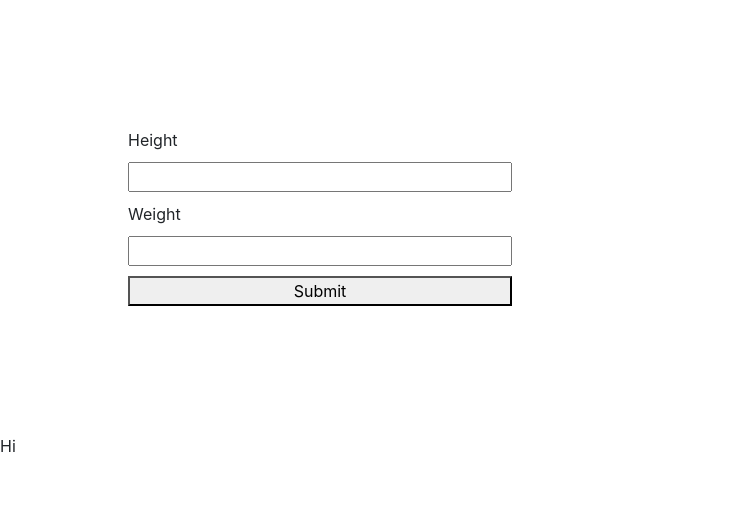
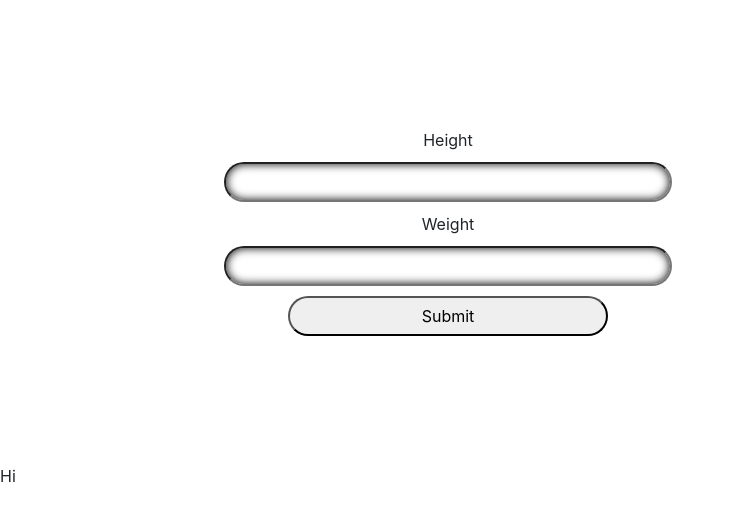
Before and after one commit to abin-karukappallil/Re-Act, a React (Create React App) app: page / in a window 1280 px wide. Shown: the top 520 px of the page, without its empty margins (0-734 px from the left). Built offline with nearby package versions, Linux system fonts and the light colour scheme.

Commit message:
form css

```diff
--- a/src/App.css
+++ b/src/App.css
@@ -1,8 +1,22 @@
 .form {
     margin: 10%;
-    width: 30%;
+    width: 50%;
     height: 20%;
     display: flex;
     gap: 10px;
     flex-direction: column;
+    align-items: center;
 }
+.form input {
+    border-radius: 50px;
+    box-shadow: inset 0 0 10px #000;
+    height: 40px;
+    width: 70%;
+
+}
+.form button {
+    width: 50%;
+    align-items: center;
+    border-radius: 50px;
+    height: 40px;
+}
```
